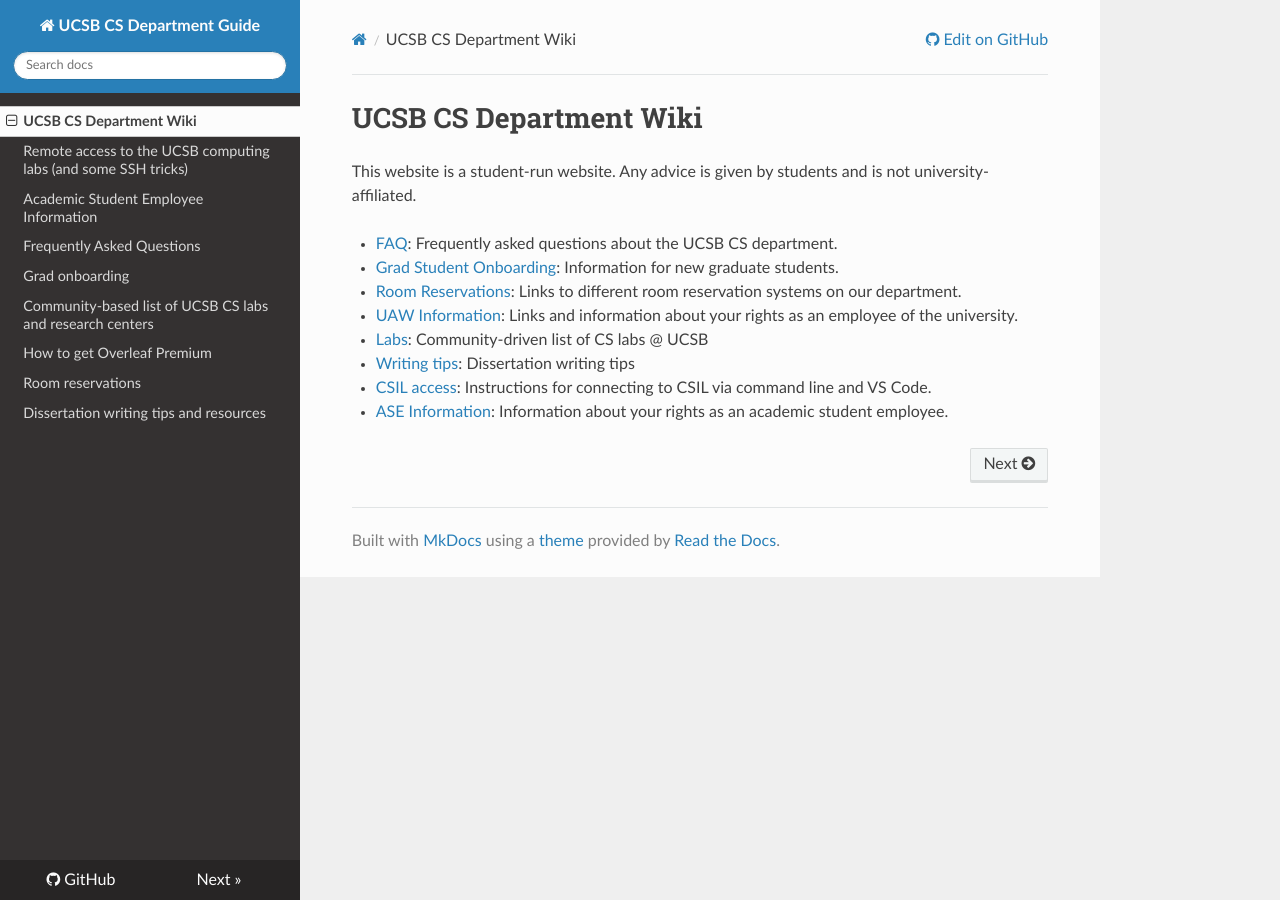
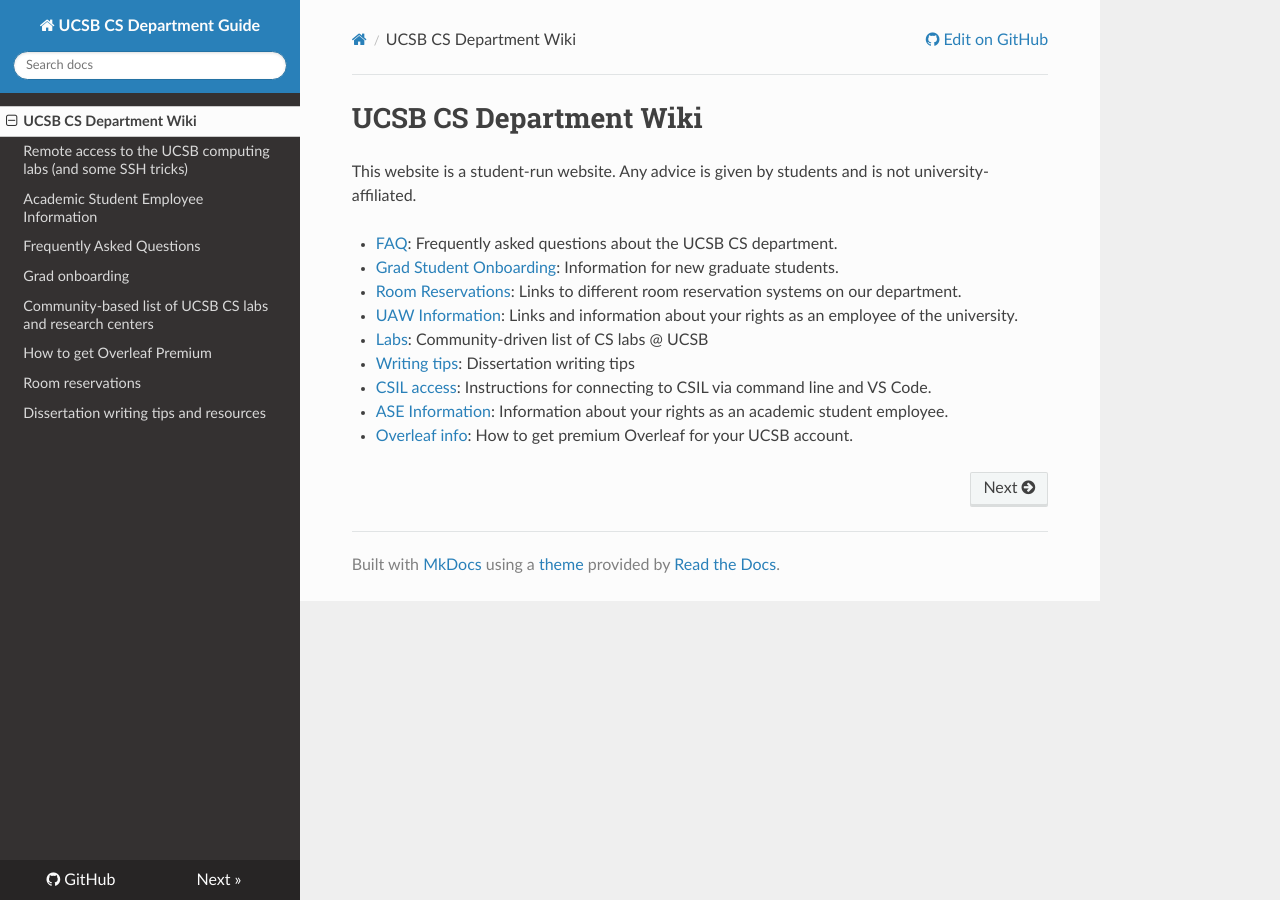
Before and after one commit to UCSB-CompSci-Grads/ucsb-compsci-grads.github.io, an MkDocs documentation site: the page built from wiki/README.md, in a window 1280 px wide. Built offline with MkDocs 1.6.1, drawn with Linux system fonts in a browser that asks for light colours; nearby versions of some CDN libraries.

```diff
--- a/wiki/README.md
+++ b/wiki/README.md
@@ -10,3 +10,4 @@ This website is a student-run website. Any advice is given by students and is no
 - [Writing tips](writing.md): Dissertation writing tips
 - [CSIL access](CSIL.md): Instructions for connecting to CSIL via command line and VS Code.
 - [ASE Information](ase.md): Information about your rights as an academic student employee.
+- [Overleaf info](overleaf.md): How to get premium Overleaf for your UCSB account.
```
